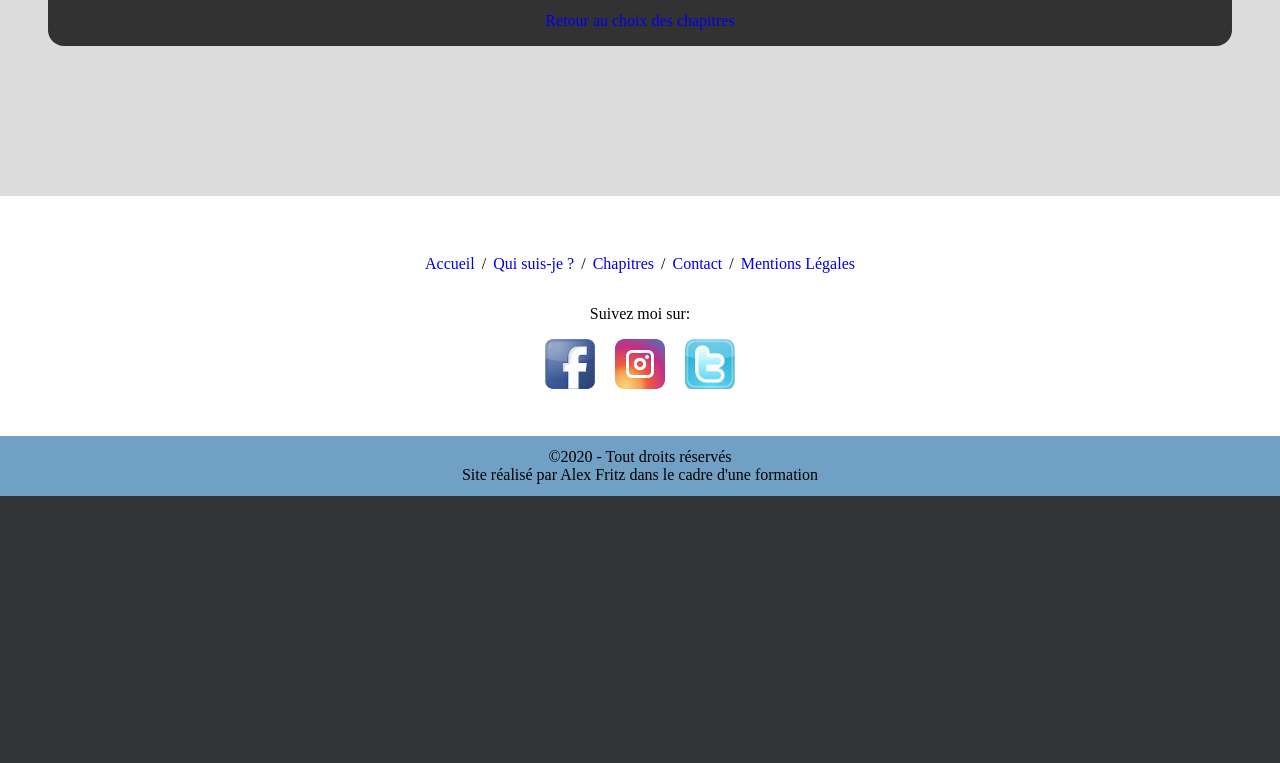
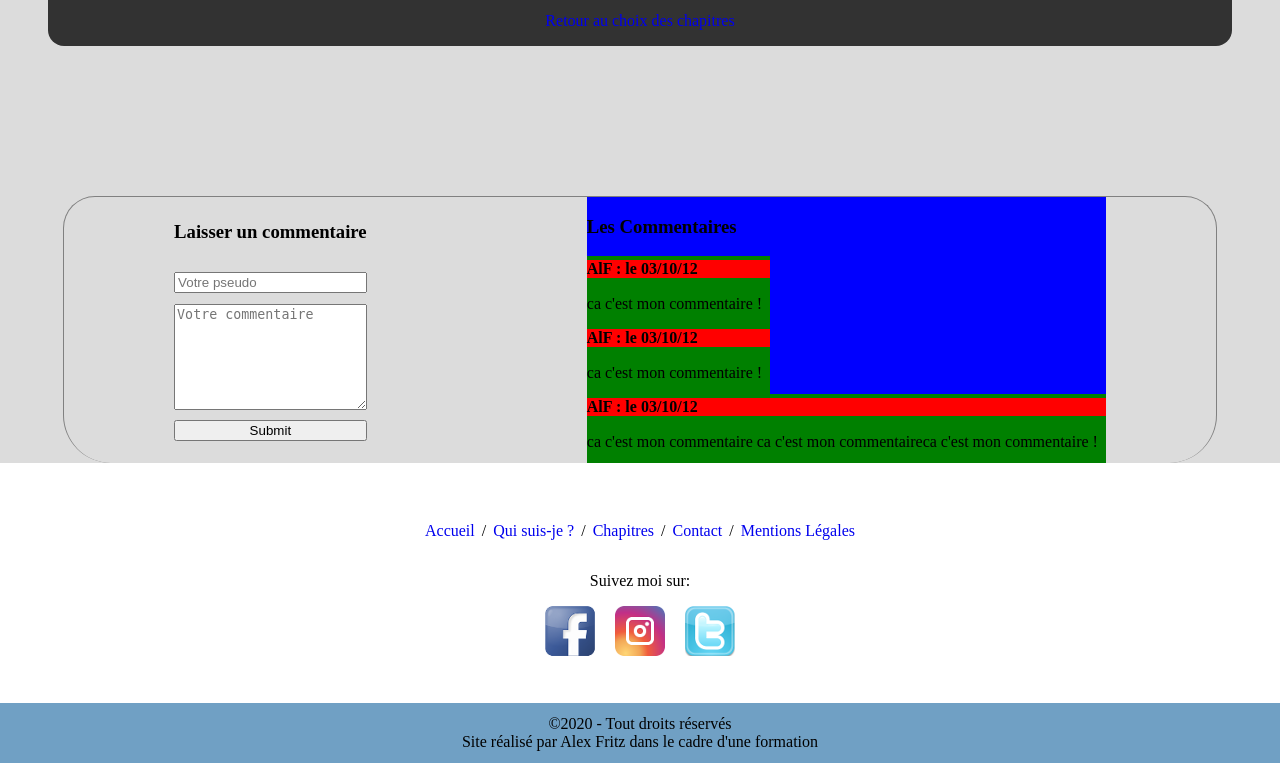
Before and after one commit to AlF067/projetOpenclassroomsPHP, a PHP site: page /controleur/chapitresChoisis.php?id=9 in a window 1280 px wide. Shown: the part 1905-2668 px from the top of the page. Before the commit the page ends 2401 px from the top, so only its background shows below. Run offline with PHP 8.4, Linux system fonts and the light colour scheme; data comes from the database, SQL or seed files in the repository.

Commit message:
initialisation de la mise en place des commentaires aux chapitres

```diff
--- a/styles/stylesChapitresChoisis.css
+++ b/styles/stylesChapitresChoisis.css
@@ -26,3 +26,55 @@ section{
 #lecture a{
 	text-decoration: none;
 }
+
+#rubriqueCommentaires{
+
+	width: 90%;
+	display: flex;
+	justify-content: space-around;
+
+	border: 1px gray solid;
+	border-bottom: none;
+	border-radius: 2em 2em 3em 3em;
+}
+
+form{
+	height: 250px;
+	display: flex;
+	flex-direction: column;
+	justify-content: space-around;
+	margin-bottom: 1em;
+}
+
+textarea{
+	height: 40%;
+}
+
+#commentaires{
+	display: flex;
+	flex-direction: column;
+	align-items: flex-start;
+	background-color: blue;
+}
+
+#commentaires div{
+	background-color: green;
+	height: 90%;
+	display: flex;
+	flex-direction: column;
+	justify-content: space-around;
+
+}
+
+#commentaires h4{
+	background-color: red;
+	margin: 0;
+}
+
+#pseudoDate span{
+	font-weight: normal;
+}
+
+#commentaires p{
+	margin: 0.5em 0.5em 0.5em 0;
+}
--- a/vue/vueChapitresChoisis.php
+++ b/vue/vueChapitresChoisis.php
@@ -1,19 +1,12 @@
-<!DOCTYPE html>
-<html>
-    <head>
-        <meta charset="utf-8" />
-        <link rel="stylesheet" type="text/css" href="../styles/stylesGeneral.css">
-        <link rel="stylesheet" type="text/css" href="../styles/stylesChapitresChoisis.css">
-        <title>blog</title>
-    </head>
-    <body>
-        <?php require "header.php" ?>
-        <section>
+
+
+<?php $linkStylesGeneral = '<link rel="stylesheet" type="text/css" href="../styles/stylesGeneral.css">' ?>
+<?php $linkStyles = '<link rel="stylesheet" type="text/css" href="../styles/stylesChapitresChoisis.css">' ?>
+<?php ob_start();  ?>
             <div id="lecture">
                <?php
-
-
                         $donnees = $chapitresChoisis->fetch();
+                        $title = $donnees['titre'] ;
 
                         ?>
                         <h2><?php echo $donnees['titre']. " " . " ajouté le " . $donnees['dateAjout']?></h2>
@@ -26,8 +19,35 @@
 
                     <div><a href="../controleur/chapitres.php">Retour au choix des chapitres</a></div>
             </div>
-        </section>
-        <?php require "footer.php" ?>
+            <div id="rubriqueCommentaires">
+                <div>
+                    <form method="POST" action="">
+                        <h3>Laisser un commentaire</h3>
+                        <input type="text" name="pseudo" placeholder="Votre pseudo">
+                        <textarea placeholder="Votre commentaire"></textarea>
+                        <input type="submit" name="envoi" id="envoi">
+                    </form>
+                </div>
+                <div id="commentaires">
+                    <h3>Les Commentaires</h3>
+                    <div>
 
-    </body>
-</html>
+                        <h4>AlF : <span>le 03/10/12</span></h4>
+                        <p>ca c'est mon commentaire !</p>
+                    </div>
+                    <div>
+
+                        <h4>AlF : <span>le 03/10/12</span></h4>
+                        <p>ca c'est mon commentaire !</p>
+                    </div>
+                    <div>
+
+                        <h4>AlF : <span>le 03/10/12</span></h4>
+                        <p>ca c'est mon commentaire ca c'est mon commentaireca c'est mon commentaire !</p>
+                    </div>
+
+                </div>
+
+            </div>
+<?php $contenu = ob_get_clean();  ?>
+<?php require 'gabarit.php'; ?>
```
